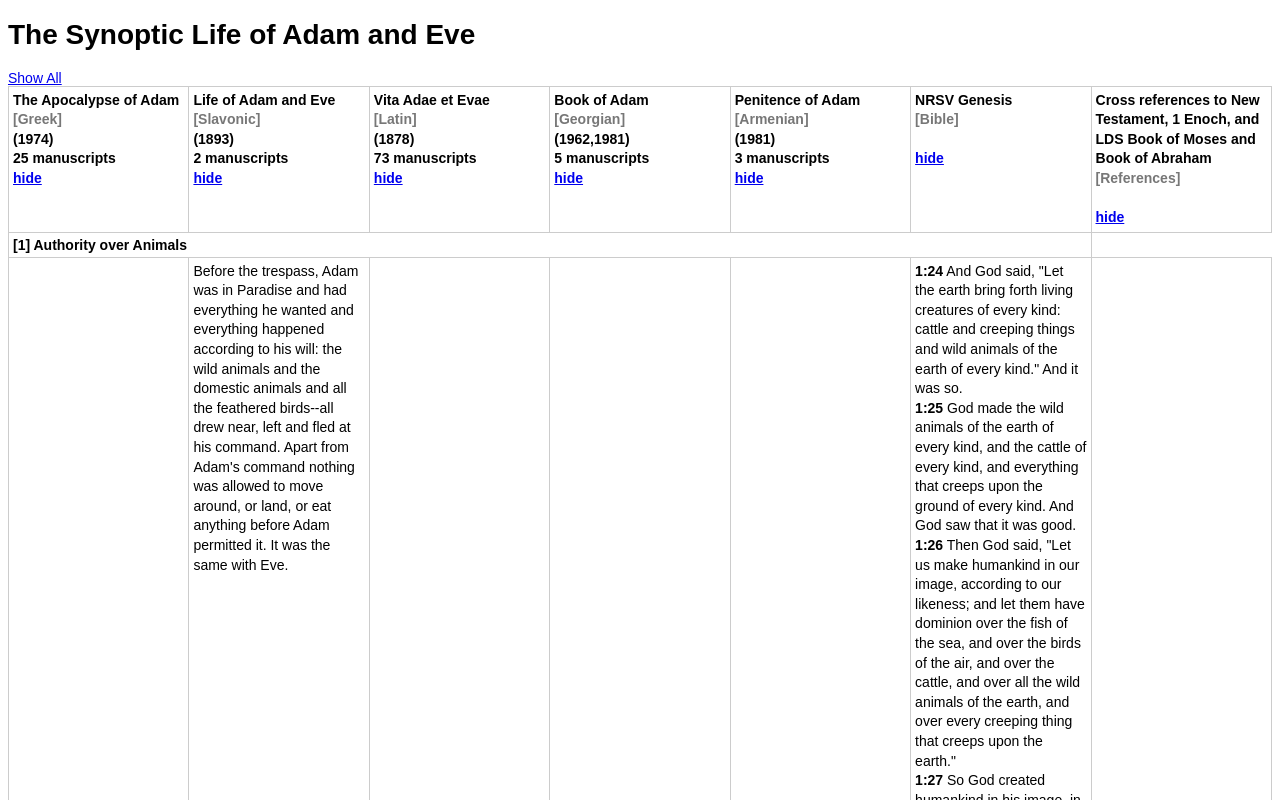
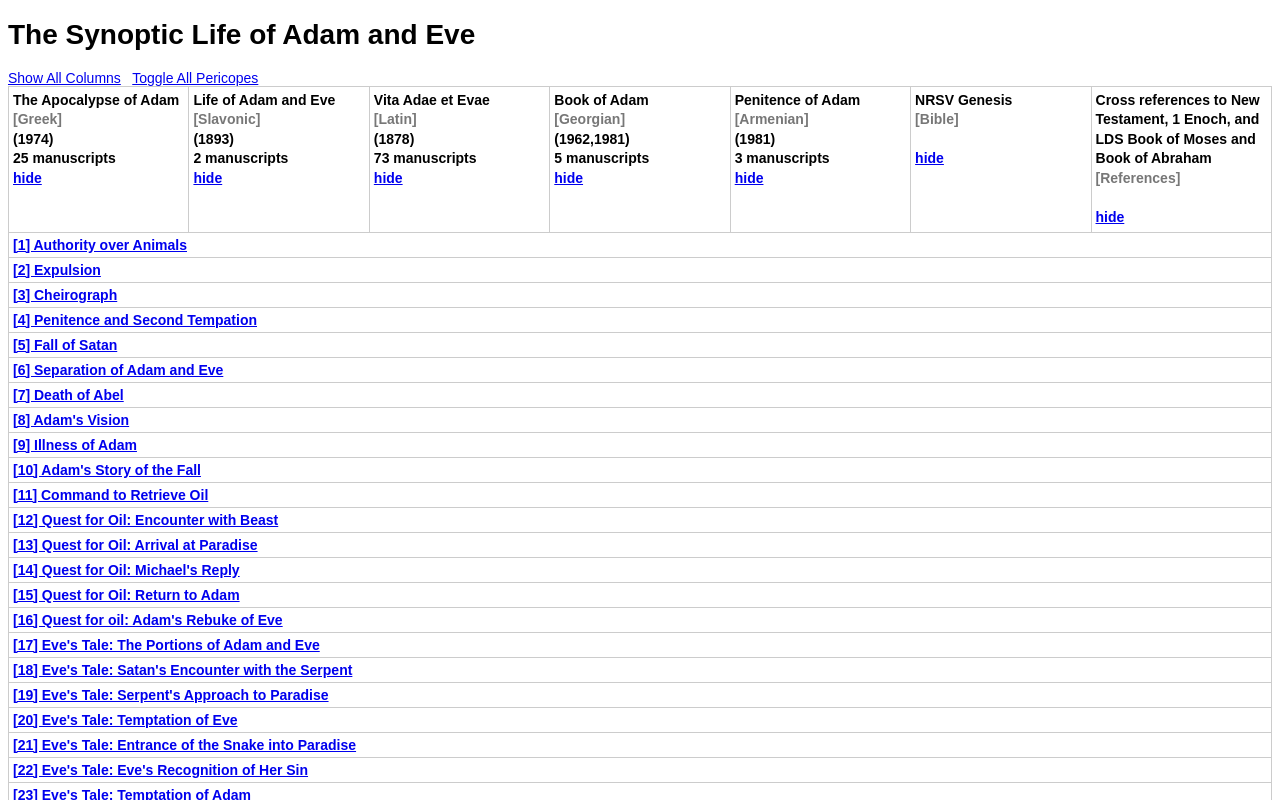
Before and after one commit to aarow75/vita, a plain HTML site: page index.html in a window 1280 px wide. Shown: the top 800 px of the page. Drawn offline with Linux system fonts and the light colour scheme.

Commit message:
made pericope titles collapsible by default added ability to toggle pericope visibility

```diff
--- a/app.js
+++ b/app.js
@@ -47,8 +47,11 @@ function toggleVis(id) {
     document.querySelectorAll("[data-column='" + id + "']").forEach(f => f.classList.toggle('hide'));
 }
 
-function showAll() {
+function showAllColumns() {
     document.querySelectorAll("[data-column]").forEach(f => f.classList.remove("hide"));
+}
+function toggleAllPericopes() {
+    document.querySelectorAll(".pericope").forEach(f => f.classList.toggle("hide"));
 }
 
 function lineIdMouseover(target) {
@@ -64,6 +67,10 @@ function lineIdMouseout(target) {
 function mouseEvents() {
     document.querySelectorAll("[line-id]").forEach(f => f.addEventListener("mouseover", e => lineIdMouseover(e.target)));
     document.querySelectorAll("[line-id]").forEach(f => f.addEventListener("mouseout", e => lineIdMouseout(e.target)));
+}
+
+function clickEvents() {
+    document.querySelectorAll('.title').forEach(f => f.addEventListener("click", e => ((e.target.parentNode).nextElementSibling).classList.toggle("hide")));
 }
 
 // loads page and column titles and info
@@ -83,8 +90,8 @@ loadJSON(function(json) {
     // creates the pericope headings
     for (let i = 0; i < json.pericopes.length; i++) {
         let pericope = `
-      <tr><th colspan="6" class="title">[${json.pericopes[i]["id"]}] ${json.pericopes[i]["title"]}</th></tr>
-      <tr class="pericope" pericope-id="${json.pericopes[i]["id"]}">
+      <tr><th colspan="7" class="title">[${json.pericopes[i]["id"]}] ${json.pericopes[i]["title"]}</th></tr>
+      <tr class="pericope hide" pericope-id="${json.pericopes[i]["id"]}">
         <td data-column="GRE" class="source"></td>
         <td data-column="SLA" class="source"></td>
         <td data-column="LAT" class="source"></td>
@@ -109,3 +116,4 @@ loadJSON(function(json) {
 }, './assets/pericope.json');
 
 setTimeout(mouseEvents, 2000);
+setTimeout(clickEvents, 2000);
--- a/index.html
+++ b/index.html
@@ -5,7 +5,9 @@
     </head>
     <body>
       <h1 id="title"></h1>
-      <a href="javascript:showAll()">Show All</a>
+      <a href="javascript:showAllColumns()">Show All Columns</a>
+      &nbsp;
+      <a href="javascript:toggleAllPericopes()">Toggle All Pericopes</a>
       <table class="pericopes">
         <thead>
           <tr>
--- a/styles.css
+++ b/styles.css
@@ -3,7 +3,12 @@ body {
     font-family: sans-serif;
     font-size: 14px;
 }
-
+a, .title {
+    color: rgb(0, 0, 238);
+    color:-webkit-link;
+    cursor: pointer;
+    text-decoration: underline;
+}
 th,
 td {
     border: solid 1px #ccc;
@@ -12,6 +17,7 @@ td {
 
 .pericopes {
     border-collapse: collapse;
+    width: 100%;
 }
 
 .source,
```
